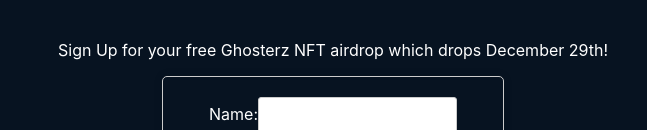
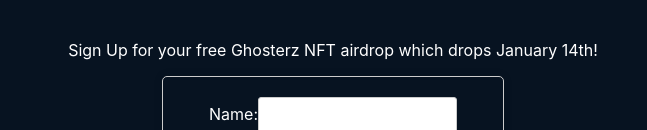
Before and after one commit to lggg123/ghost-giveaway-react-typescript, a React (Create React App) app: page / in a window 1280 px wide. Shown: the part 402-532 px from the top of the page, without its empty margins (307-954 px from the left). Built offline with nearby package versions, Linux system fonts and the light colour scheme.

Commit message:
Update App.tsx

```diff
--- a/src/App.tsx
+++ b/src/App.tsx
@@ -20,7 +20,7 @@ function App() {
         </div>
       </header>
       <main>
-      <p>Sign Up for your free Ghosterz NFT airdrop which drops December 29th!</p>
+      <p>Sign Up for your free Ghosterz NFT airdrop which drops January 14th!</p>
         <SignupForm />
       </main>
     </div>
```
